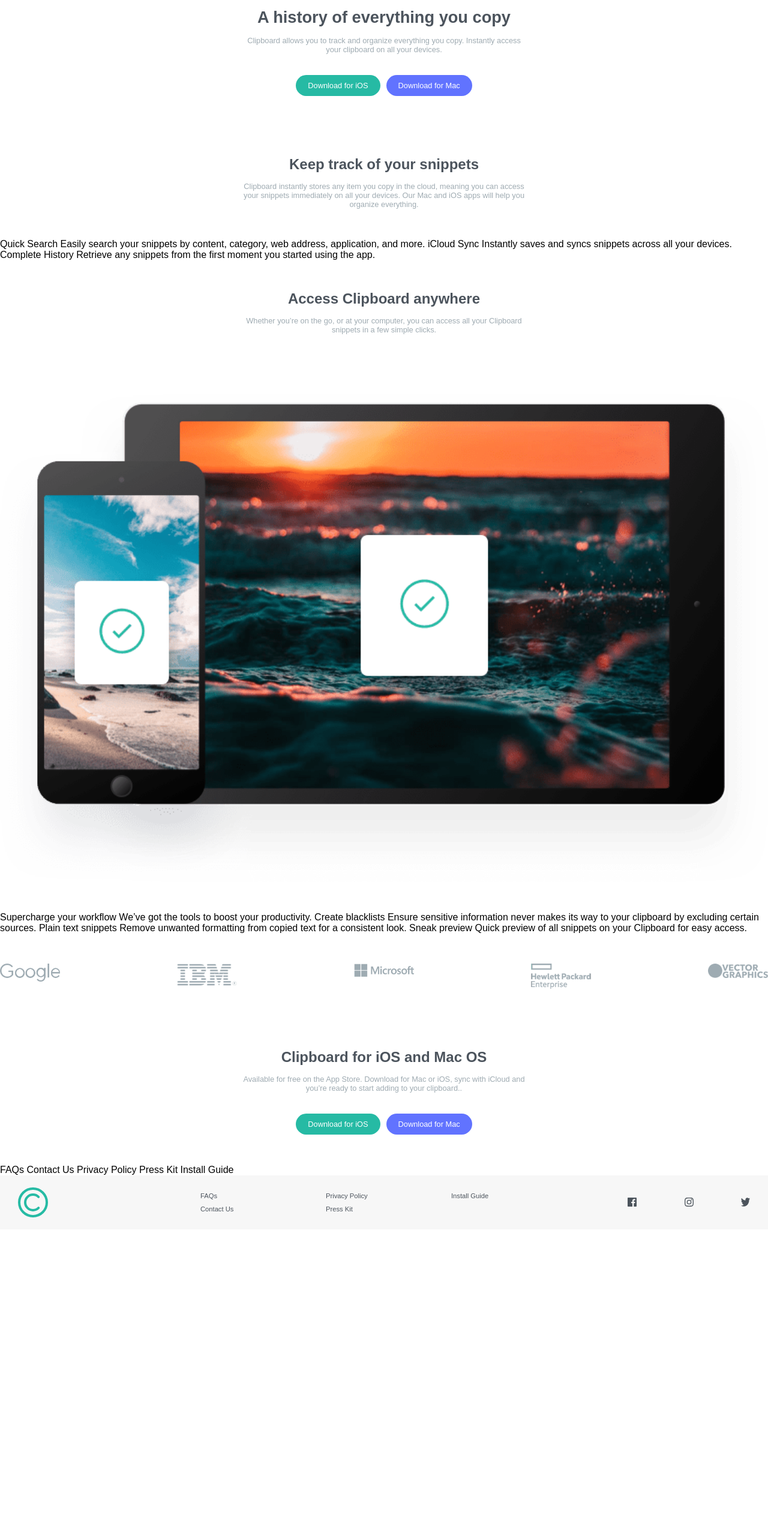
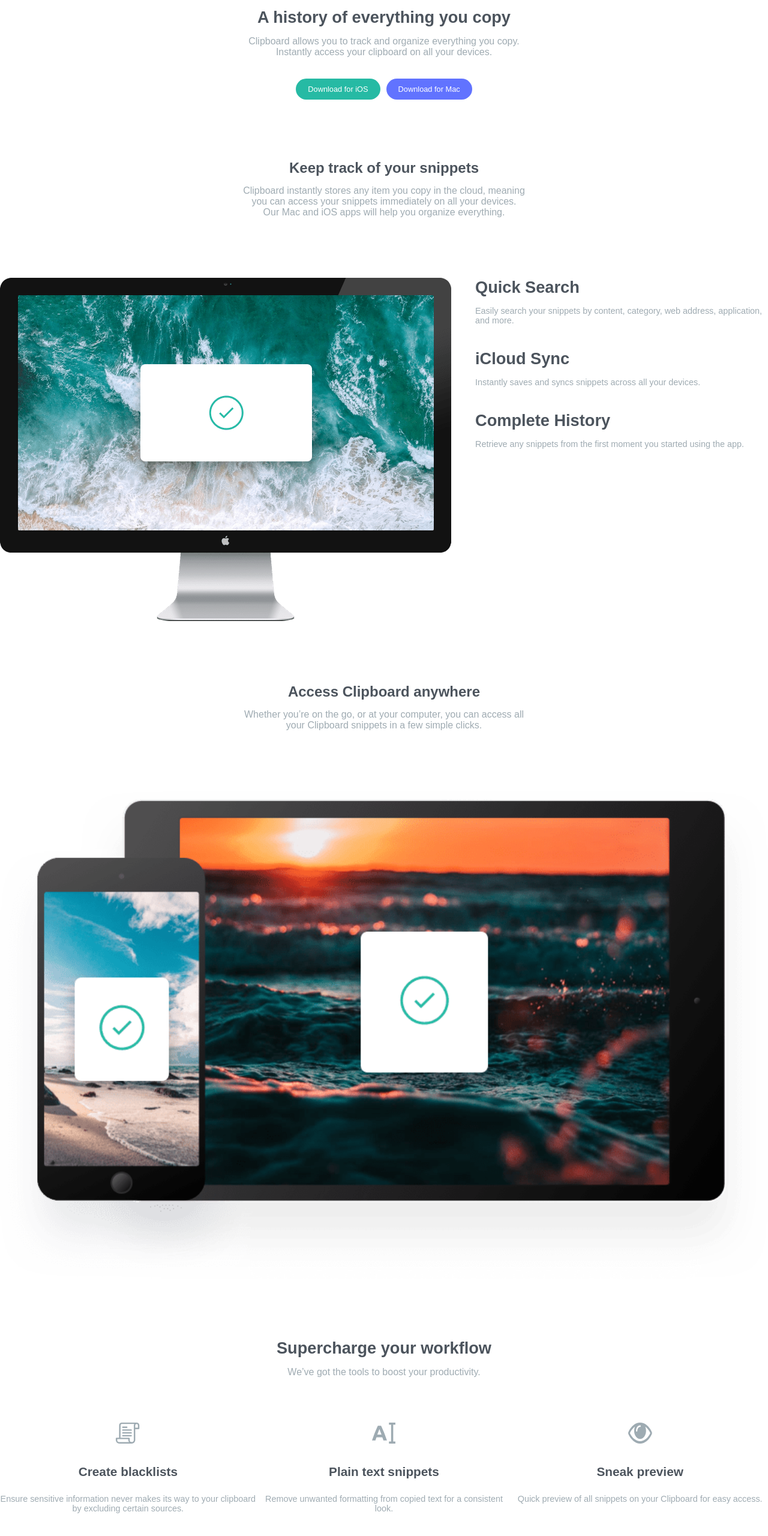
Before and after one commit to bonfimalan/clipboard-landing-page-master, a plain HTML site: page index.html in a window 1280 px wide. Shown: the part 212-2772 px from the top of the page at 60% size. Before the commit the page ends 2261 px from the top, so only its background shows below. Drawn offline with Linux system fonts and the light colour scheme; a web font is replaced by a local one.

Commit message:
Moved css to a separeted file. Implemented last sections.

```diff
--- a/index.html
+++ b/index.html
@@ -16,153 +16,9 @@
     <link rel="preconnect" href="https://fonts.gstatic.com" crossorigin>
     <link href="https://fonts.googleapis.com/css2?family=Bai+Jamjuree:wght@400;600&display=swap" rel="stylesheet">
 
+    <link rel="stylesheet" href="style.css">
+
     <title>Frontend Mentor | Clipboard landing page</title>
-
-    <!-- Feel free to remove these styles or customise in your own stylesheet 👍 -->
-    <style>
-      * {
-        margin: 0;
-        padding: 0;
-        box-sizing: border-box;
-
-        font-family: 'Bai Jamjuree', sans-serif;
-        font-weight: 400;
-
-        --strong-cyan: hsl(171, 66%, 44%);
-        --light-blue: hsl(233, 100%, 69%);
-        --dark-grayish-blue: hsl(210, 10%, 33%);
-        --grayish-blue: hsl(201, 11%, 66%);
-        --footer-color: hsl(220, 1%, 97%);
-      }
-
-      body {
-        display: flex;
-        justify-content: center;
-        flex-direction: column;
-      }
-
-      .section {
-        padding: 50px 0;
-
-        display: flex;
-        align-items: center;
-        flex-direction: column;
-        gap: 15px;
-      }
-
-      .title {
-        color: var(--dark-grayish-blue);
-        font-weight: 600;
-      }
-
-      h2.title {
-        font-size: 1.7rem;
-      }
-
-      h3.title {
-        font-size: 1.5rem;
-      }
-
-      .paragraph {
-        color: var(--grayish-blue);
-        font-size: .8rem;
-        width: 470px;
-        text-align: center;
-      }
-
-      /* BUTTON */
-
-      .button {
-        padding: 10px 20px;
-        border-radius: 200px;
-        border: none;
-        font-size: .8rem;
-        color: white;
-      }
-
-      .ios-button {
-        background-color: var(--strong-cyan);
-      }
-
-      .mac-button {
-        background-color: var(--light-blue);
-      }
-
-      .button-container {
-        display: flex;
-        gap: 10px;
-        padding-top: 20px;
-      }
-
-      /*  */
-
-      .header {
-        background-image: url("./images/bg-header-desktop.png");
-      }
-
-      .header img {
-        height: 75px;
-        width: 75px;
-      }
-
-      .devices-img {
-        width: 100%;
-      }
-
-      .logo-containers {
-        display: flex;
-        justify-content: space-between;
-        width: 100%;
-      }
-
-      .logo-containers img {
-        width: 100px;
-        height: 100%;
-      }
-
-      .footer {
-        display: flex;
-        width: 100%;
-        justify-content: center;
-
-        background-color: var(--footer-color);
-      }
-
-      .footer-grid-container {
-        display: grid;
-        grid-template-columns: 1fr 3fr 1fr;
-        gap: 100px;
-        align-items: center;
-        padding: 20px 30px;
-        width: 100%;
-      }
-
-      .footer-logo {
-        width: 50px;
-      }
-
-      .footer-links-container {
-        display: grid;
-        grid-template-columns:  1fr 1fr 1fr;
-        grid-template-rows: auto auto;
-        grid-auto-flow: column;
-        gap: 10px 15px;
-      }
-
-      .footer-link {
-        color: var(--dark-grayish-blue);
-        font-size: 0.7rem;
-      }
-
-      .social-container {
-        display: flex;
-        justify-content: space-between;
-      }
-
-      .social-container img {
-        width: 15px;
-      }
-    </style>
   </head>
   <body>
     <header class="section header">
@@ -187,18 +43,28 @@
         devices. Our Mac and iOS apps will help you organize everything.</p>
     </section>
 
+    <section class="computer-section">
+      <div class="computer-image-container">
+        <img src="images/image-computer.png" alt="">
+      </div>
 
-    Quick Search
+      <div class="computer-text-container">
+        <div class="computer-text">
+          <h2 class="title">Quick Search</h4>
+          <p class="computer-paragraph">Easily search your snippets by content, category, web address, application, and more.</p>
+        </div>
 
-    Easily search your snippets by content, category, web address, application, and more.
+        <div class="computer-text">
+          <h2 class="title">iCloud Sync</h4>
+          <p class="computer-paragraph">Instantly saves and syncs snippets across all your devices.</p>
+        </div>
 
-    iCloud Sync
-
-    Instantly saves and syncs snippets across all your devices.
-
-    Complete History
-
-    Retrieve any snippets from the first moment you started using the app.
+        <div class="computer-text">
+          <h2 class="title">Complete History</h4>
+          <p class="computer-paragraph">Retrieve any snippets from the first moment you started using the app.</p>
+        </div>
+      </div>
+    </section>
 
     <section class="section">
       <h3 class="title">Access Clipboard anywhere</h3>
@@ -211,23 +77,29 @@
     </section>
 
 
+    <section class="section">
+      <h2 class="title">Supercharge your workflow</h2>
+      <p class="paragraph">We’ve got the tools to boost your productivity.</p>
+      <div class="workflow-container">
+        <div class="workflow-component">
+          <img src="./images/icon-blacklist.svg" alt="">
+          <h4 class="title">Create blacklists</h4>
+          <p class="workflow-paragraph">Ensure sensitive information never makes its way to your clipboard by excluding certain sources.</p>
+        </div>
 
+        <div class="workflow-component">
+          <img src="./images/icon-text.svg" alt="">
+          <h4 class="title">Plain text snippets</h4>
+          <p class="workflow-paragraph">Remove unwanted formatting from copied text for a consistent look.</p>
+        </div>
 
-    Supercharge your workflow
-
-    We’ve got the tools to boost your productivity.
-
-    Create blacklists
-
-    Ensure sensitive information never makes its way to your clipboard by excluding certain sources.
-
-    Plain text snippets
-
-    Remove unwanted formatting from copied text for a consistent look.
-
-    Sneak preview
-
-    Quick preview of all snippets on your Clipboard for easy access.
+        <div class="workflow-component">
+          <img src="./images/icon-preview.svg" alt="">
+          <h4 class="title">Sneak preview</h4>
+          <p class="workflow-paragraph">Quick preview of all snippets on your Clipboard for easy access.</p>
+        </div>
+      </div>
+    </section>
 
     <section class="section">
       <div class="logo-containers">
@@ -250,11 +122,6 @@
       </div>
     </section>
 
-    FAQs
-    Contact Us
-    Privacy Policy
-    Press Kit
-    Install Guide
     <footer class="footer">
       <div class="footer-grid-container">
         <img class="footer-logo" src="./images/logo.svg" alt="Clipboard logo">
--- /dev/null
+++ b/style.css
@@ -0,0 +1,203 @@
+* {
+    margin: 0;
+    padding: 0;
+    box-sizing: border-box;
+
+    font-family: 'Bai Jamjuree', sans-serif;
+    font-weight: 400;
+
+    --strong-cyan: hsl(171, 66%, 44%);
+    --light-blue: hsl(233, 100%, 69%);
+    --dark-grayish-blue: hsl(210, 10%, 33%);
+    --grayish-blue: hsl(201, 11%, 66%);
+    --footer-color: hsl(220, 1%, 97%);
+  }
+
+  body {
+    display: flex;
+    justify-content: center;
+    flex-direction: column;
+  }
+
+  .section {
+    padding: 50px 0;
+
+    display: flex;
+    align-items: center;
+    flex-direction: column;
+    gap: 15px;
+  }
+
+  .title {
+    color: var(--dark-grayish-blue);
+    font-weight: 600;
+  }
+
+  h2.title {
+    font-size: 1.7rem;
+  }
+
+  h3.title {
+    font-size: 1.5rem;
+  }
+
+  h4.title {
+    font-size: 1.3rem;
+  }
+
+  .paragraph {
+    color: var(--grayish-blue);
+    font-size: 1rem;
+    width: 470px;
+    text-align: center;
+  }
+
+  /* BUTTON */
+
+  .button {
+    padding: 10px 20px;
+    border-radius: 200px;
+    border: none;
+    font-size: .8rem;
+    color: white;
+  }
+
+  .ios-button {
+    background-color: var(--strong-cyan);
+  }
+
+  .mac-button {
+    background-color: var(--light-blue);
+  }
+
+  .button-container {
+    display: flex;
+    gap: 10px;
+    padding-top: 20px;
+  }
+
+  /*  */
+
+  .header {
+    background-image: url("./images/bg-header-desktop.png");
+  }
+
+  .header img {
+    height: 75px;
+    width: 75px;
+  }
+
+  /* COMPUTER SECTION */
+  .computer-section {
+    padding: 50px 0;
+
+    display: grid;
+    grid-template-columns: 1fr 1fr;
+    gap: 40px;
+  }
+
+  .computer-paragraph {
+    color: var(--grayish-blue);
+    font-size: 0.9rem;
+  }
+
+  .computer-text-container {
+    display: flex;
+    gap: 40px;
+    flex-direction: column;
+  }
+
+  .computer-text {
+    display: flex;
+    flex-direction: column;
+    gap: 15px;
+  }
+
+  /*  */
+
+  /* WORKFLOW */
+
+  .workflow-container {
+    display: grid;
+    grid-template-columns: 1fr 1fr 1fr;
+    margin-top: 60px;
+  }
+
+  .workflow-component {
+    display: flex;
+    flex-direction: column;
+    align-items: center;
+    gap: 25px;
+  }
+
+  .workflow-component img {
+    width: 40px;
+    height: 35px;
+    margin-bottom: 10px;
+  }
+
+  .workflow-paragraph {
+    color: var(--grayish-blue);
+    font-size: 0.9rem;
+    text-align: center;
+  }
+
+  /**/
+
+  .devices-img {
+    width: 100%;
+  }
+
+  .logo-containers {
+    display: flex;
+    justify-content: space-between;
+    width: 100%;
+  }
+
+  .logo-containers img {
+    width: 100px;
+    height: 100%;
+  }
+
+  .footer {
+    display: flex;
+    width: 100%;
+    justify-content: center;
+
+    background-color: var(--footer-color);
+  }
+
+  .footer-grid-container {
+    display: grid;
+    grid-template-columns: 1fr 3fr 1fr;
+    gap: 100px;
+    align-items: center;
+    padding: 20px 30px;
+    width: 100%;
+  }
+
+  .footer-logo {
+    width: 50px;
+  }
+
+  .footer-links-container {
+    display: grid;
+    grid-template-columns:  1fr 1fr 1fr;
+    grid-template-rows: auto auto;
+    grid-auto-flow: column;
+    gap: 10px 15px;
+  }
+
+  .footer-link {
+    color: var(--dark-grayish-blue);
+    font-size: 0.7rem;
+  }
+
+  .social-container {
+    display: flex;
+    justify-content: space-between;
+  }
+
+  .social-container img {
+    width: 15px;
+  }
```
